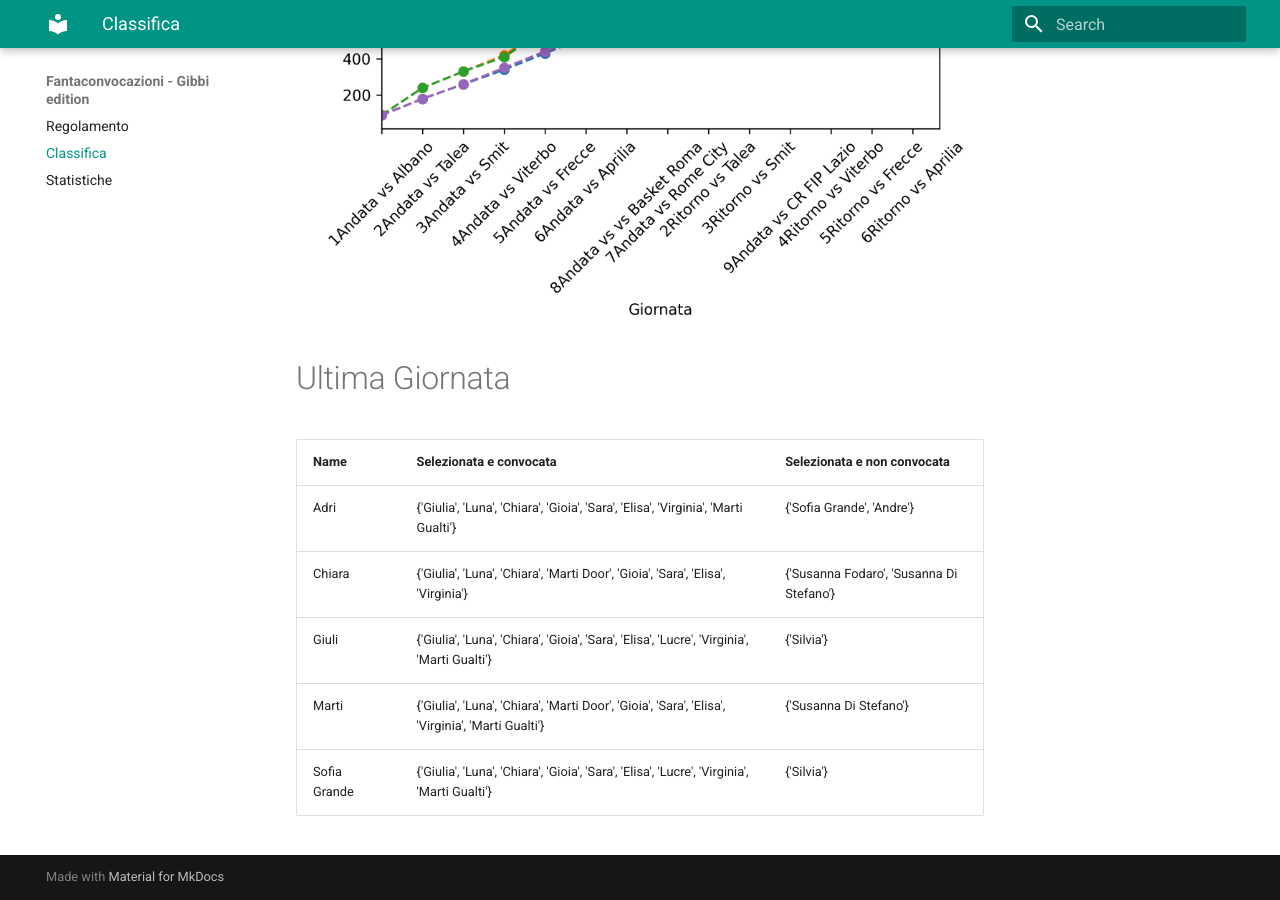
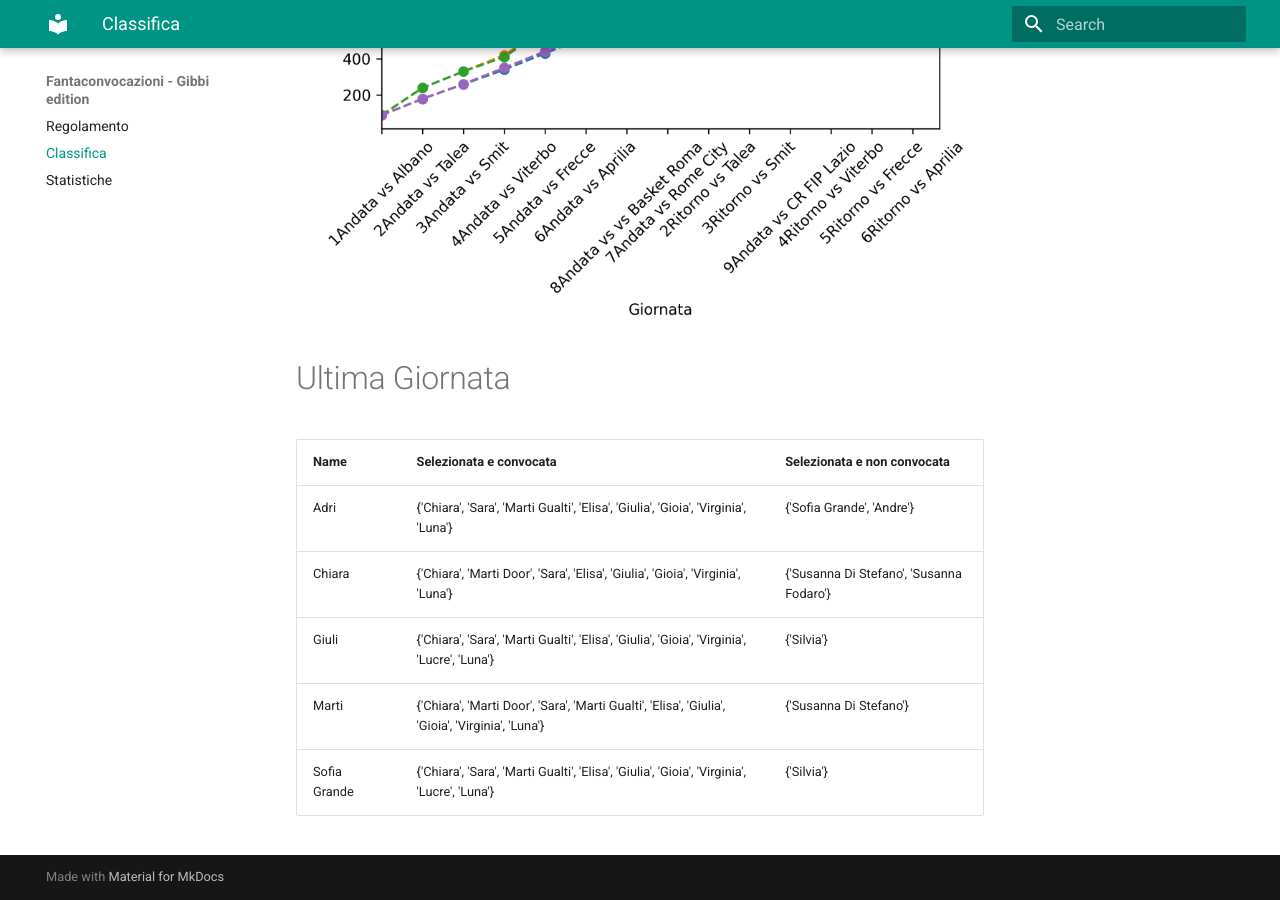
Before and after one commit to martinig94/fantagibbi, an MkDocs documentation site: the page built from docs/Classifica.md, in a window 1280 px wide and 900 px high, scrolled down 790 px. Built offline with MkDocs 1.6.1 and Material for MkDocs 9.7.7, drawn with Linux system fonts in a browser that asks for light colours.

Commit message:
Auto-update from main.py

```diff
--- a/docs/Classifica.md
+++ b/docs/Classifica.md
@@ -18,9 +18,9 @@
 <!-- START_TABLE CORRECT -->
 | Name         | Selezionata e convocata                                                                          | Selezionata e non convocata              |
 |:-------------|:-------------------------------------------------------------------------------------------------|:-----------------------------------------|
-| Adri         | {'Giulia', 'Luna', 'Chiara', 'Gioia', 'Sara', 'Elisa', 'Virginia', 'Marti Gualti'}               | {'Sofia Grande', 'Andre'}                |
-| Chiara       | {'Giulia', 'Luna', 'Chiara', 'Marti Door', 'Gioia', 'Sara', 'Elisa', 'Virginia'}                 | {'Susanna Fodaro', 'Susanna Di Stefano'} |
-| Giuli        | {'Giulia', 'Luna', 'Chiara', 'Gioia', 'Sara', 'Elisa', 'Lucre', 'Virginia', 'Marti Gualti'}      | {'Silvia'}                               |
-| Marti        | {'Giulia', 'Luna', 'Chiara', 'Marti Door', 'Gioia', 'Sara', 'Elisa', 'Virginia', 'Marti Gualti'} | {'Susanna Di Stefano'}                   |
-| Sofia Grande | {'Giulia', 'Luna', 'Chiara', 'Gioia', 'Sara', 'Elisa', 'Lucre', 'Virginia', 'Marti Gualti'}      | {'Silvia'}                               |
+| Adri         | {'Chiara', 'Sara', 'Marti Gualti', 'Elisa', 'Giulia', 'Gioia', 'Virginia', 'Luna'}               | {'Sofia Grande', 'Andre'}                |
+| Chiara       | {'Chiara', 'Marti Door', 'Sara', 'Elisa', 'Giulia', 'Gioia', 'Virginia', 'Luna'}                 | {'Susanna Di Stefano', 'Susanna Fodaro'} |
+| Giuli        | {'Chiara', 'Sara', 'Marti Gualti', 'Elisa', 'Giulia', 'Gioia', 'Virginia', 'Lucre', 'Luna'}      | {'Silvia'}                               |
+| Marti        | {'Chiara', 'Marti Door', 'Sara', 'Marti Gualti', 'Elisa', 'Giulia', 'Gioia', 'Virginia', 'Luna'} | {'Susanna Di Stefano'}                   |
+| Sofia Grande | {'Chiara', 'Sara', 'Marti Gualti', 'Elisa', 'Giulia', 'Gioia', 'Virginia', 'Lucre', 'Luna'}      | {'Silvia'}                               |
 <!-- END_TABLE CORRECT -->
```
